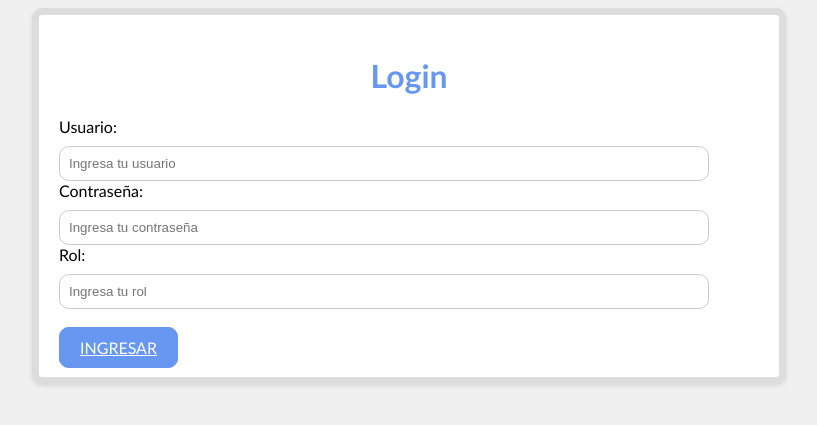
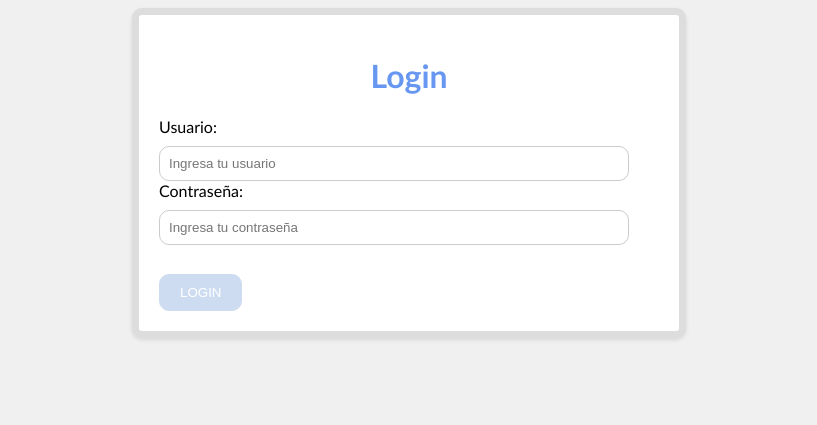
Before and after one commit to ARP2112/ProyectoIntegrador, a Flask app: page / in a window 1280 px wide. Shown: the top 425 px of the page, without its empty margins (231-1048 px from the left). Run offline with Flask 3, Linux system fonts and the light colour scheme; some libraries are stand-ins or nearby versions.

Commit message:
inicio de sesión
modificaciones requeridas para un inicio de sesión con rutas protegidas.

```diff
--- a/PI Sexto Cuatrimestre/app.py
+++ b/PI Sexto Cuatrimestre/app.py
@@ -1,5 +1,17 @@
 from flask import Flask, render_template, request, redirect,url_for,flash #Importar libreria
+from flask_login import LoginManager, login_user, logout_user, login_required
+
+#Config
+from config import config
+
+#Database
 from flask_mysqldb import MySQL
+
+#Models
+from models.modelUser import ModelUser
+
+#Entities
+from models.entities.user import User
 
 app=Flask(__name__) #Inicializacion del servidor Flask
 
@@ -12,6 +24,11 @@ app.config['MYSQL_DB']="proyectointegrador" #Especificar a que base de datos
 app.secret_key='mysecretkey' #Permite hacer envios a traves de post
 
 mysql=MySQL(app)
+login_manager_app = LoginManager(app)
+
+@login_manager_app.user_loader
+def load_user(id):
+    return ModelUser.get_by_id(mysql, id)
 
 #Declaracion de rutas
 
@@ -21,28 +38,77 @@ mysql=MySQL(app)
 def index():
     return render_template('login.html')
 
-#app.route('/ingresar', methods={'GET','POST'})
-#def ingresarP():
+@app.route('/login', methods = ['GET', 'POST'])
+def login():
+    usuario=request.form['Usuario']
+    contraseña=request.form['Contraseña']
+    if request.method=='POST':
+
+        user = User(0, usuario, contraseña)
+        logged_user = ModelUser.login(mysql, user)
+        if logged_user != None:
+            if logged_user.password:
+                login_user(logged_user)
+                return redirect(url_for('inicio'))
+            else:
+                flash ('Contraseña incorrecta')
+                return render_template ('login.html')
+        else:
+            flash ('Usuario no encontrado')
+            return render_template ('login.html')
+    else:
+        return render_template ('login.html')
+
+@app.route('/logout')
+def logout():
+    logout_user()
+    return render_template ('login.html')
 
 @app.route('/inicio')
+@login_required
 def inicio():
-    return render_template('index.html')
+    return render_template('inicio.html')
 
 @app.route('/requisiciones')
+@login_required
 def requisiciones():
     return render_template('RegistrarRequisicion.html')
 
 @app.route('/cotizaciones')
+@login_required
 def cotizaciones():
     return render_template('RegistrarCotizacion.html')
 
 @app.route('/proovedores')
+@login_required
 def proveedores():
     return render_template('RegistrarProveedor.html')
 
 @app.route('/ordenCompra')
+@login_required
 def ordenCompra():
     return render_template('RegistrarOrdenCompra.html')
+
+@app.route('/registrarUsuario')
+@login_required
+def registrarUsuario():
+    return render_template('RegistrarUsuario.html')
+
+#Registrar USUARIOS
+"""@app.route('/registrarU',methods=['GET','POST'])
+def registrarU():
+    if request.method=='POST': #Peticiones del usuario a traves del metodo POST
+        usuario=request.form['Usuario']
+        contraseña=request.form['Contraseña']
+        nombre=request.form['NombreC']
+
+        CS=mysql.connection.cursor()
+        CS.execute('insert into Usuarios(nombreusuario, contraseña, Nombre_completo) values(%s,%s,%s)',
+                   (usuario, contraseña, nombre)) #Para ejecutar codigo sql, y pasamos parametros
+        mysql.connection.commit()
+
+    flash('Usuario registrado')
+    return render_template('RegistrarUsuario.html') #Reedireccionamiento a la vista index"""
 
 #Registrar
 @app.route('/registrarR',methods=['GET','POST'])
@@ -305,6 +371,20 @@ def borrarP(id):
 
     return render_template('EliminarProveedor.html', bprov=consultaID)
 
+
+#ERROR HTML PARA USUARIOS QUE NO HAN INGRESADO (ERROR 401)
+def status_401(error):
+    return redirect(url_for('login'))
+
+
+#ERROR HTML PARA URL NO ENCONTRADAS (ERROR 404)
+def status_404(eror):
+    return "<h1> Página no encontrada </h1>", 404
+
+
 #Ejecucion del servidor
 if __name__=='__main__':
+    app.config.from_object(config['development'])
+    app.register_error_handler(401, status_401)
+    app.register_error_handler(404, status_404)
     app.run(port=5005,debug=True) #Procurar que sea un puerto desocupado, debug(prendido)
--- /dev/null
+++ b/PI Sexto Cuatrimestre/config.py
@@ -0,0 +1,6 @@
+class DevelopmentConfig():
+    DEBUG = True
+
+config = {
+    'development':DevelopmentConfig
+}
--- a/PI Sexto Cuatrimestre/static/css/estilo.css
+++ b/PI Sexto Cuatrimestre/static/css/estilo.css
@@ -8,7 +8,8 @@ body {
   }
 
   h2 {
-    color: #67a2f0;
+    color: #042664;
+    font-size:medium;
   }
 
   .containerM {
@@ -24,6 +25,7 @@ body {
   label {
     display: block;
     margin-bottom: 10px;
+
   }
 
   label1 {
@@ -39,6 +41,15 @@ body {
     border: 1px solid #cccccc;
     border-radius: 10px;
   }
+
+  input[type="password"],
+  texta {
+    width: 90%;
+    padding: 9px;
+    border: 1px solid #cccccc;
+    border-radius: 10px;
+  }
+
 
   input[type="submit"] {
     background-color: #6797f0;
@@ -136,7 +147,7 @@ body {
   }
 
   .container {
-    max-width: 700px;
+    max-width: 500px;
     margin: 0 auto;
     padding: 20px;
     background-color: #ffffff;
--- a/PI Sexto Cuatrimestre/templates/index.html
+++ b/PI Sexto Cuatrimestre/templates/inicio.html
@@ -8,12 +8,18 @@
     <title>Inicio</title>
 
     <h1>INICIO</h1>
+
+    <h2>Bienvenido, {{current_user.fullname}}</h2>
     <br>
 
     <a href="requisiciones" class="button2">REQUISICIONES</a>
     <a href="cotizaciones" class="button2">COTIZACIONES</a>
     <a href="proovedores" class="button2">PROVEEDORES</a>
     <a href="ordenCompra" class="button2">ORDENES DE COMPRA</a>
+    <br>
+    <br>
+    <br>
+    <a href="logout" class="button1">Logout</a>
     </div>
 </head>
 <body>
--- a/PI Sexto Cuatrimestre/templates/login.html
+++ b/PI Sexto Cuatrimestre/templates/login.html
@@ -12,19 +12,30 @@
 <body>
   <div class="container">
     <center><h1>Login</h1></center>
-    <form>
-      <label for="nombre">Usuario:</label>
-      <input type="text" name="RFC" placeholder="Ingresa tu usuario">
 
-      <label for="email">Contraseña:</label>
-      <input type="text" name="contra" placeholder="Ingresa tu contraseña">
 
-      <label for="mensaje">Rol:</label>
-      <input type="text" name="rol" placeholder="Ingresa tu rol">
+    <form action="/login" method="POST">
 
-      <br><label for="rfc1"> </label></br>
+      {%with mensajes=get_flashed_messages()%}
+      {%if mensajes%}
+          {%for message in mensajes%}
 
-      <a href="inicio" class="button2">INGRESAR</a>
+              <h1>{{message}}</h1>
+
+
+          {%endfor%}
+      {%endif%}
+      {%endwith%}
+
+      <label for="usuario">Usuario:</label>
+      <input type="text" name="Usuario" placeholder="Ingresa tu usuario">
+
+      <label for="contra">Contraseña:</label>
+      <input type="password" name="Contraseña" placeholder="Ingresa tu contraseña">
+
+      <br><label for="label"> </label></br>
+
+      <button type="submit">LOGIN</button>
     </form>
   </div>
 </body>
```
Also changed, not shown: PI Sexto Cuatrimestre/models/entities/user.py (added, +17 -0 lines), PI Sexto Cuatrimestre/models/modelUser.py (added, +34 -0 lines), PI Sexto Cuatrimestre/templates/RegistrarUsuario.html (added, +51 -0 lines), PI Sexto Cuatrimestre/models/__init__.py (added).
